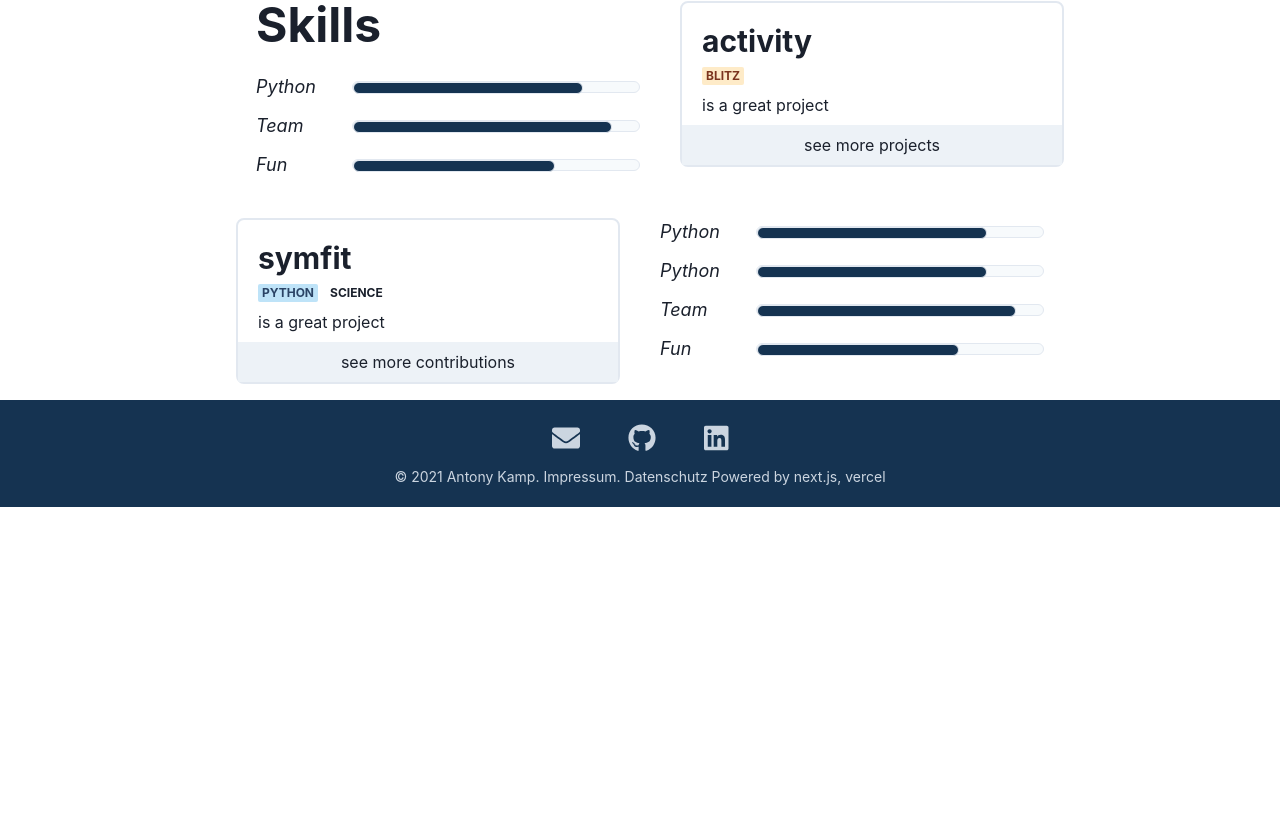
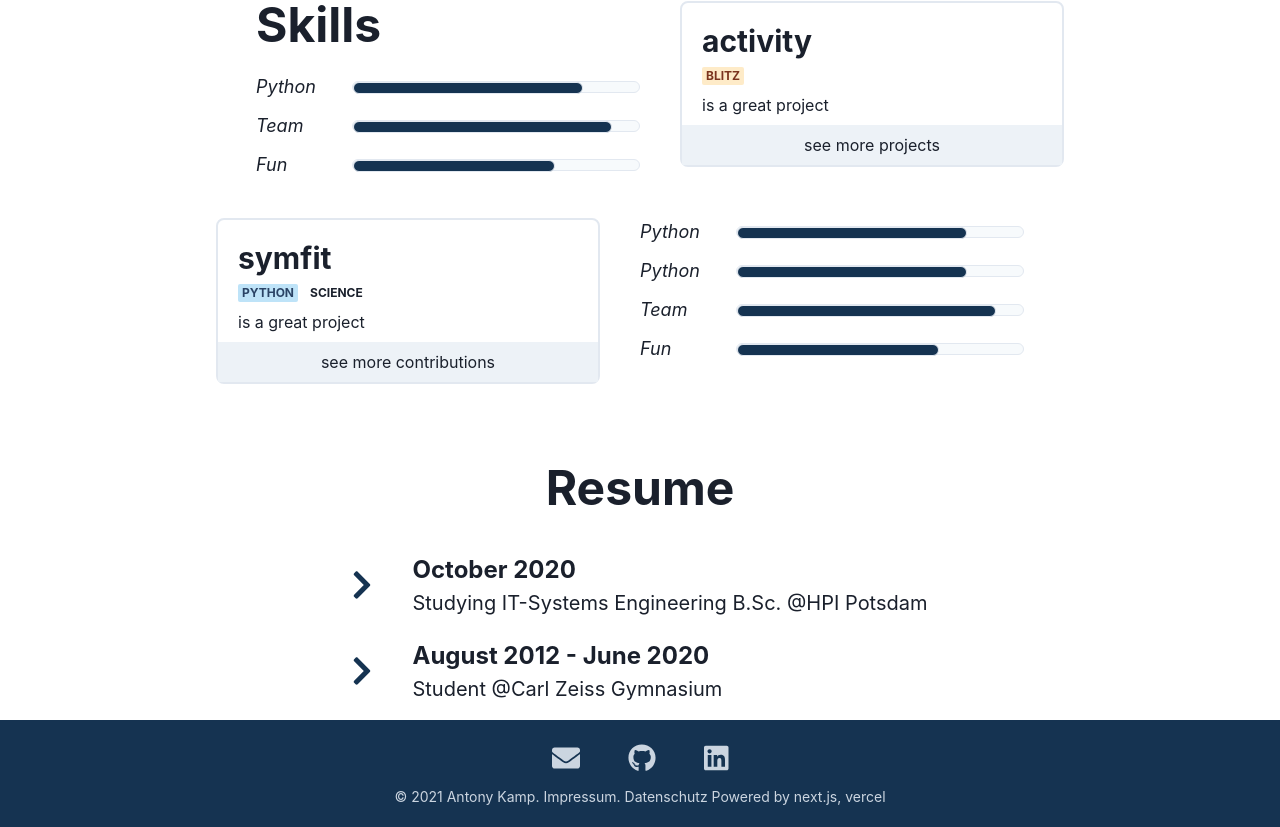
Before and after one commit to antonykamp/antonykampde, a Next.js app: page / in a window 1280 px wide. Shown: the part 474-1301 px from the top of the page. Before the commit the page ends 981 px from the top, so only its background shows below. Built offline with nearby package versions, Linux system fonts and the light colour scheme.

Commit message:
Added resume

```diff
--- /dev/null
+++ b/components/bioBox.tsx
@@ -0,0 +1,26 @@
+import { Link, Stack, Text } from "@chakra-ui/layout";
+
+export interface BioItem {
+  startDate: string;
+  endDate?: string;
+  jobDescription: string;
+  location: string;
+  locationLink?: string;
+}
+
+export function BioBox({
+  startDate,
+  endDate,
+  jobDescription,
+  location,
+  locationLink,
+}: BioItem) {
+  return (
+    <Stack textAlign="left" spacing="0">
+      <Text fontWeight="bold" fontSize="2xl">{startDate}{endDate && (" - " + endDate)}</Text>
+      <Text fontSize="xl">
+          {jobDescription + " @"}{locationLink? (<Link href={locationLink}>{location}</Link>): location}
+      </Text>
+    </Stack>
+  );
+}
--- /dev/null
+++ b/lib/getBioData.tsx
@@ -0,0 +1,9 @@
+import fs from "fs";
+import path from "path";
+import { BioItem } from "../components/bioBox";
+
+export function getBioData(projectFile: string): BioItem[] {
+  const projectContent = fs.readFileSync(projectFile, "utf-8");
+  const projectObj = JSON.parse(projectContent);
+  return projectObj;
+}
--- a/pages/_app.tsx
+++ b/pages/_app.tsx
@@ -3,8 +3,9 @@ import { AppProps } from "next/app";
 import { ChakraProvider, extendTheme } from "@chakra-ui/react";
 import { library } from '@fortawesome/fontawesome-svg-core'
 import { fab } from '@fortawesome/free-brands-svg-icons'
+import { fas } from '@fortawesome/free-solid-svg-icons'
 
-library.add(fab)
+library.add(fab, fas)
 
 const customTheme = extendTheme({
   components: {
--- a/pages/index.tsx
+++ b/pages/index.tsx
@@ -1,64 +1,119 @@
-import { Wrap, Box, Heading, Stack, Text, WrapItem } from "@chakra-ui/react";
+import {
+  Wrap,
+  Flex,
+  Heading,
+  Stack,
+  Text,
+  WrapItem,
+  Icon,
+} from "@chakra-ui/react";
 import Layout from "../components/layout";
-import {ProjectBoxHome, ProjectTags, Project, ProjectBox} from "../components/projectBox";
+import {
+  ProjectBoxHome,
+  Project,
+} from "../components/projectBox";
 import Skill from "../components/skill";
+import { BioBox, BioItem } from "../components/bioBox";
 import { getProjectData } from "../lib/getProjectData";
-import _symfit from "../public/contributions/symfit.json"
-import _activity from "../public/projects/activity.json"
-import path from 'path'
+import _symfit from "../public/contributions/symfit.json";
+import _activity from "../public/projects/activity.json";
+import path from "path";
+import { getBioData } from "../lib/getBioData";
+import { FontAwesomeIcon } from "@fortawesome/react-fontawesome";
 
-export default function Home({project, contribution}: {project: Project, contribution: Project}) {
+export default function Home({
+  project,
+  contribution,
+  bio,
+}: {
+  project: Project;
+  contribution: Project;
+  bio: BioItem[];
+}) {
   return (
     <Layout head>
-      <Stack maxWidth={["100%","4xl"]} spacing="20" alignItems="center" textAlign="center">
+      <Stack
+        maxWidth={["100%", "4xl"]}
+        spacing="20"
+        alignItems="center"
+        textAlign="center"
+      >
         <Stack spacing="5">
           <Heading size="xl">Hi! I'm Antony 👋</Heading>
           <Text fontSize="xl">
-        Lorem ipsum dolor sit amet, consetetur sadipscing elitr, sed diam nonumy
-        eirmod tempor invidunt ut labore et dolore magna aliquyam erat, sed diam
-        voluptua. At vero eos et accusam et justo duo dolores et ea rebum. Stet
-        clita kasd gubergren, no sea takimata sanctus est Lorem ipsum dolor sit
-        amet.
+            Lorem ipsum dolor sit amet, consetetur sadipscing elitr, sed diam
+            nonumy eirmod tempor invidunt ut labore et dolore magna aliquyam
+            erat, sed diam voluptua. At vero eos et accusam et justo duo dolores
+            et ea rebum. Stet clita kasd gubergren, no sea takimata sanctus est
+            Lorem ipsum dolor sit amet.
           </Text>
         </Stack>
 
-      <Wrap  spacing="10" justify="center">
-      <WrapItem verticalAlign="middle">
-        </WrapItem>
+        <Wrap spacing="10" justify="center">
+          <WrapItem verticalAlign="middle"></WrapItem>
           <Stack textAlign="left" spacing="3" width="sm">
-          <Heading size="2xl" paddingBottom="3">Skills</Heading>
-          <Skill skillName="Python" skillLevel={80}/>
-          <Skill skillName="Team" skillLevel={90}/>
-          <Skill skillName="Fun" skillLevel={70}/>
+            <Heading size="2xl" paddingBottom="3">
+              Skills
+            </Heading>
+            <Skill skillName="Python" skillLevel={80} />
+            <Skill skillName="Team" skillLevel={90} />
+            <Skill skillName="Fun" skillLevel={70} />
           </Stack>
           <WrapItem verticalAlign="middle">
-        <ProjectBoxHome {...project}/>
+            <ProjectBoxHome {...project} />
           </WrapItem>
           <WrapItem verticalAlign="middle">
-        <ProjectBoxHome {...contribution}/>
+            <ProjectBoxHome {...contribution} />
           </WrapItem>
           <WrapItem align="middle">
             <Stack textAlign="left" spacing="3" width="sm">
-          <Skill skillName="Python" skillLevel={80}/>
-          <Skill skillName="Python" skillLevel={80}/>
-          <Skill skillName="Team" skillLevel={90}/>
-          <Skill skillName="Fun" skillLevel={70}/>
+              <Skill skillName="Python" skillLevel={80} />
+              <Skill skillName="Python" skillLevel={80} />
+              <Skill skillName="Team" skillLevel={90} />
+              <Skill skillName="Fun" skillLevel={70} />
             </Stack>
           </WrapItem>
+          <WrapItem></WrapItem>
         </Wrap>
+
+        <Stack spacing="10">
+          <Heading size="2xl">Resume</Heading>
+          <Stack spacing="5">
+            {bio.map((bioItem) => {
+              return (
+                <Flex align="center" direction="row">
+                  <Icon
+                    marginRight="10"
+                    size="2x"
+                    as={FontAwesomeIcon}
+                    icon={["fas", "chevron-right"]}
+                    color="#153351"
+                  />
+                  <BioBox key={bioItem.startDate} {...bioItem} />
+                </Flex>
+              );
+            })}
+          </Stack>
+        </Stack>
       </Stack>
     </Layout>
   );
 }
 
-export async function getStaticProps(context){
-  const contributionFile = path.join(process.cwd(), "public/contributions/symfit.json")
-  const contribution = getProjectData(contributionFile)
+export async function getStaticProps(context) {
+  const contributionFile = path.join(
+    process.cwd(),
+    "public/contributions/symfit.json"
+  );
+  const contribution = getProjectData(contributionFile);
 
-  const projectFile = path.join(process.cwd(), "public/projects/activity.json")
-  const project = getProjectData(projectFile)
+  const projectFile = path.join(process.cwd(), "public/projects/activity.json");
+  const project = getProjectData(projectFile);
+
+  const bioFile = path.join(process.cwd(), "public/bio.json");
+  const bio = getBioData(bioFile);
 
   return {
-    props: {project, contribution }
+    props: { project, contribution, bio },
+  };
 }
-}
--- /dev/null
+++ b/public/bio.json
@@ -0,0 +1,15 @@
+[
+  {
+    "startDate": "October 2020",
+    "jobDescription": "Studying IT-Systems Engineering B.Sc.",
+    "location": "HPI Potsdam",
+    "locationLink": "hpide/"
+  },
+  {
+    "startDate": "August 2012",
+    "endDate": "June 2020",
+    "jobDescription": "Student",
+    "location": "Carl Zeiss Gymnasium",
+    "locationLink": "cz-gymnasium.jena.de/"
+  }
+]
```
Lines whose indentation alone changed are shown as unchanged.
